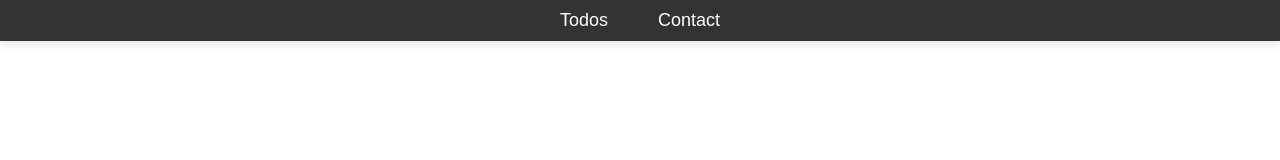
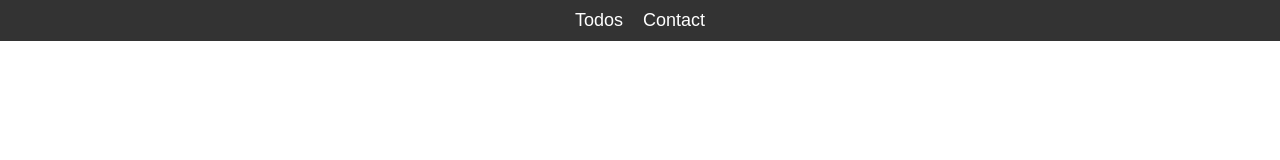
Before and after one commit to Pinch347/projectwebapp, a React (Create React App) app: page / in a window 1280 px wide. Shown: the top 160 px of the page. Built offline with nearby package versions, Linux system fonts and the light colour scheme.

Commit message:
Revert "Update Navbar.css"
This reverts commit 02371a77498405f5086ce9e64ceebcbe6e5ede5d.

```diff
--- a/src/components/Navbar.css
+++ b/src/components/Navbar.css
@@ -6,7 +6,6 @@
     padding: 10px;
     display: flex;
     justify-content: center;
-  box-shadow: 0 4px 8px rgba(0, 0, 0, 0.1);
   }
 
   .nav-links {
@@ -17,7 +16,7 @@
   }
 
   .nav-links li {
-  margin: 0 15px;
+    margin: 0 10px;
   }
 
   .nav-links a {
@@ -25,16 +24,12 @@
     text-decoration: none;
     font-size: 18px;
     transition: color 0.2s;
-  padding: 5px 10px;
-  border-radius: 6px;
   }
 
   .nav-links a:hover {
     color: #cccccc;
-  background-color: rgba(255, 255, 255, 0.2);
   }
 
   .nav-link-active {
-  color: #ffffff;
-  background-color: #007bff;
+    color: #ffcc00;
   }
```
Lines whose indentation alone changed are shown as unchanged.
